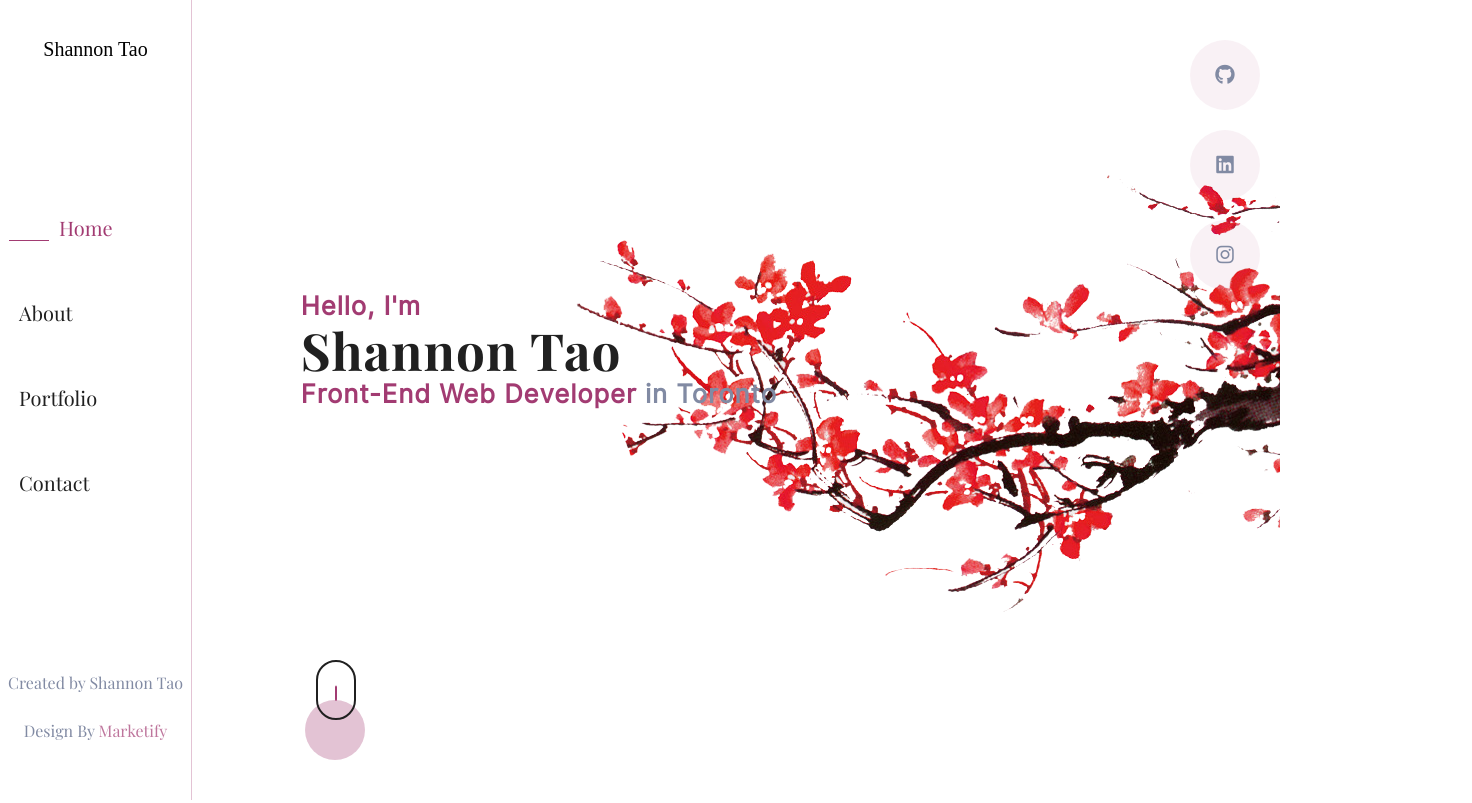
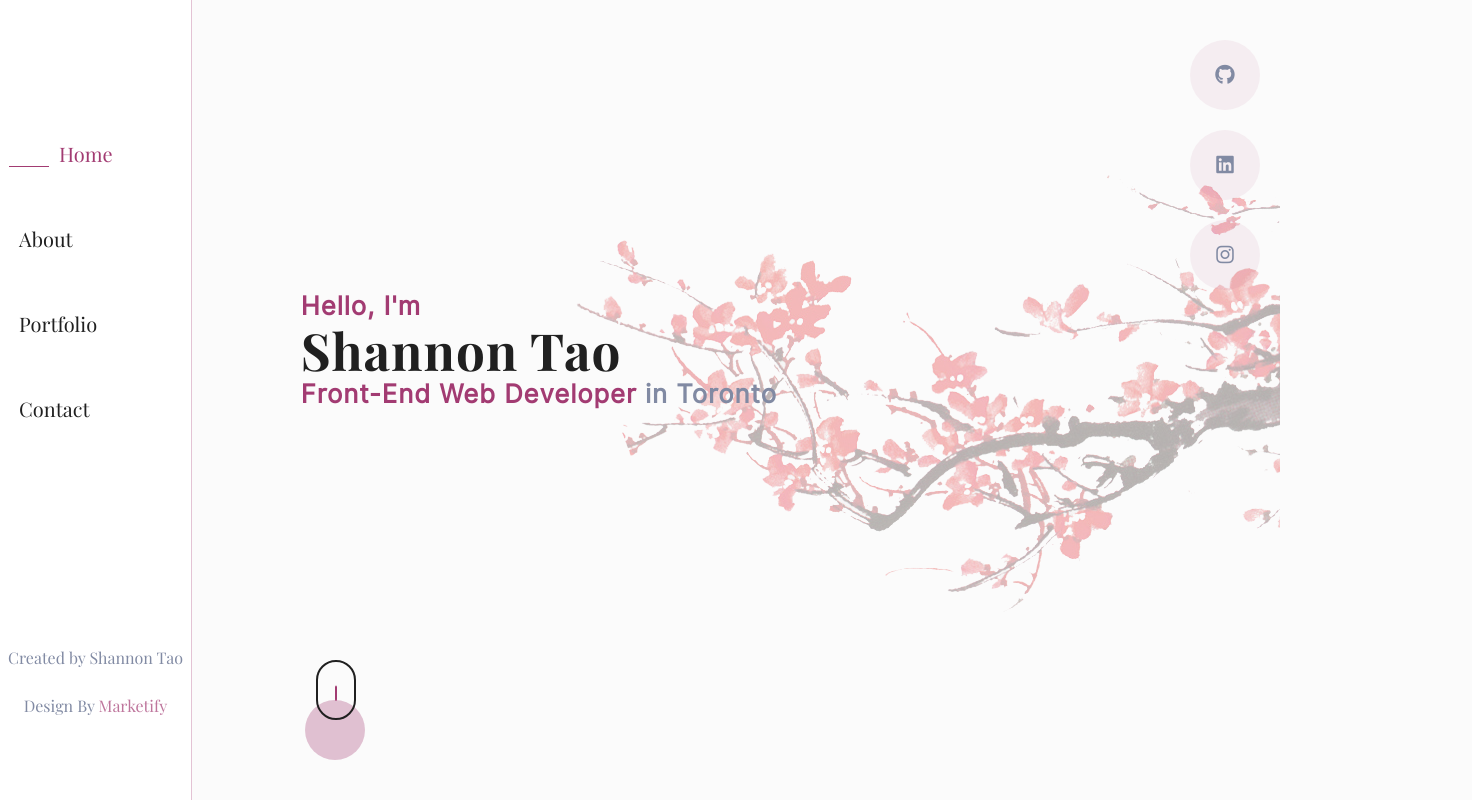
Before and after one commit to shanningtatum/portfolio, a plain HTML site: page index.html in a window 1280 px wide. Shown: the top 803 px of the page, 1472 px wide, since content can reach past the window. Drawn offline with Linux system fonts and the light colour scheme.

Commit message:
removed logo

```diff
--- a/index.html
+++ b/index.html
@@ -29,11 +29,11 @@
 
         <nav class="navBar">
           <div class="wrapper">
-            <div class="logoDiv">
+            <!-- <div class="logoDiv">
               <div class="logoText">
                 Shannon Tao
               </div>
-            </div>
+            </div> -->
             <div class="hamburgerMenu">
               <span class="lineOne"></span>
               <span class="lineTwo"></span>
--- a/styles/sass/partials/_header.scss
+++ b/styles/sass/partials/_header.scss
@@ -21,13 +21,23 @@ header{
         height:100vh;
         width:85%;
         margin-left:auto;
+        position: relative;
+
+        &::before{
+            position: absolute;
+            content:'';
+            top:0;
+            left:0;
+            width:100vw;
+            height:100%;
+            background-color:rgba($color:$offWhite, $alpha:0.7);
+        }
     }
 
     .introDiv{
         margin:auto 10%;
-        // animation:fadeUp 2s forwards;
+        z-index:10;
     }
-
 
     // mouse scrolling image
     .scrollIcon{
```
Also changed, not shown: styles/styles.css.
